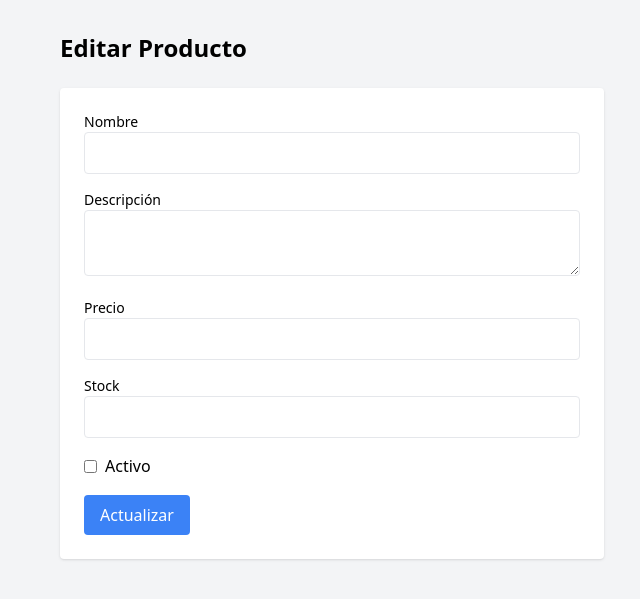
After one commit to SantiiagoSanchez/Despensa, a FastAPI app: template templates/producto/editar.html in a window 1280 px wide. The commit adds this page. Shown: the top 599 px of the page, without its empty margins (308-948 px from the left). Run offline with FastAPI, Linux system fonts and the light colour scheme; the template is opened without the code that fills it, so the values that code supplies are empty; some libraries are stand-ins or nearby versions.

Commit message:
PUT de productos

```diff
--- a/main.py
+++ b/main.py
@@ -1,4 +1,5 @@
-from fastapi import FastAPI, Request, Form
+from fastapi import FastAPI, Request, Form, HTTPException
+from bson import ObjectId
 from routers import productos
 from fastapi.staticfiles import StaticFiles
 from fastapi.templating import Jinja2Templates
@@ -31,6 +32,36 @@ def lista_prod(request: Request):
 def nuevo_producto(request: Request):
     return templates.TemplateResponse("producto/nuevo.html", {"request": request})
 
+@app.get("/productos/{id}/editar")
+def editar_producto(request: Request, id: str):
+    producto = db.productos.find_one({"_id": ObjectId(id)})
+    if not producto:
+        raise HTTPException(status_code=404, detail="Producto no encontrado")
+    producto["_id"] = str(producto["_id"])
+    return templates.TemplateResponse("producto/editar.html", {"request": request, "producto": producto})
+
+@app.post("/productos/{id}")
+def actualizar_producto(
+    request: Request,
+    id: str,
+    nombre: str = Form(...),
+    descripcion: str = Form(None),
+    precio: float = Form(...),
+    stock: int = Form(...),
+    activo: bool = Form(False)
+):
+    actualizacion = {
+        "nombre": nombre,
+        "descripcion": descripcion,
+        "precio": precio,
+        "stock": stock,
+        "activo": activo,
+    }
+    result = db.productos.update_one({"_id": ObjectId(id)}, {"$set": actualizacion})
+    if result.matched_count == 0:
+        raise HTTPException(status_code=404, detail="Producto no encontrado para actualizar")
+    return RedirectResponse(url="/productos/lista", status_code=303)
+
 @app.post("/productos")
 def crear_producto(
     request: Request,
--- /dev/null
+++ b/templates/producto/editar.html
@@ -0,0 +1,46 @@
+<!DOCTYPE html>
+<html lang="es">
+<head>
+    <meta charset="UTF-8">
+    <title>Editar Producto</title>
+    <script src="https://cdn.tailwindcss.com"></script>
+</head>
+<body class="bg-gray-100">
+    <div class="max-w-xl mx-auto px-4 py-8">
+        <h1 class="text-2xl font-bold mb-6">Editar Producto</h1>
+
+        <form action="/productos/{{ producto._id }}" method="post" class="space-y-4 bg-white p-6 rounded shadow">
+            <div>
+                <label class="block text-sm font-medium">Nombre</label>
+                <input type="text" name="nombre" value="{{ producto.nombre }}" required class="w-full border p-2 rounded">
+            </div>
+
+            <div>
+                <label class="block text-sm font-medium">Descripción</label>
+                <textarea name="descripcion" class="w-full border p-2 rounded">{{ producto.descripcion }}</textarea>
+            </div>
+
+            <div>
+                <label class="block text-sm font-medium">Precio</label>
+                <input type="number" step="0.01" name="precio" value="{{ producto.precio }}" required class="w-full border p-2 rounded">
+            </div>
+
+            <div>
+                <label class="block text-sm font-medium">Stock</label>
+                <input type="number" name="stock" value="{{ producto.stock }}" required class="w-full border p-2 rounded">
+            </div>
+
+            <div>
+                <label class="inline-flex items-center">
+                    <input type="checkbox" name="activo" class="mr-2" {% if producto.activo %}checked{% endif %}>
+                    Activo
+                </label>
+            </div>
+
+            <button type="submit" class="bg-blue-500 hover:bg-blue-600 text-white px-4 py-2 rounded">
+                Actualizar
+            </button>
+        </form>
+    </div>
+</body>
+</html>
--- a/templates/producto/lista.html
+++ b/templates/producto/lista.html
@@ -26,6 +26,7 @@
                         <th class="px-6 py-3 text-left text-sm font-semibold">Precio</th>
                         <th class="px-6 py-3 text-left text-sm font-semibold">Stock</th>
                         <th class="px-6 py-3 text-left text-sm font-semibold">Activo</th>
+                        <th class="px-6 py-3 text-left text-sm font-semibold">Acciones</th>
                     </tr>
                 </thead>
                 <tbody>
@@ -42,6 +43,9 @@
                                 <span class="text-red-600 font-semibold">No</span>
                             {% endif %}
                         </td>
+                        <td class="px-6 py-4 whitespace-nowrap">
+                            <a href="/productos/{{ producto._id }}/editar" class="text-blue-600 hover:underline">Editar</a>
+                        </td>
                     </tr>
                     {% endfor %}
                 </tbody>
```
